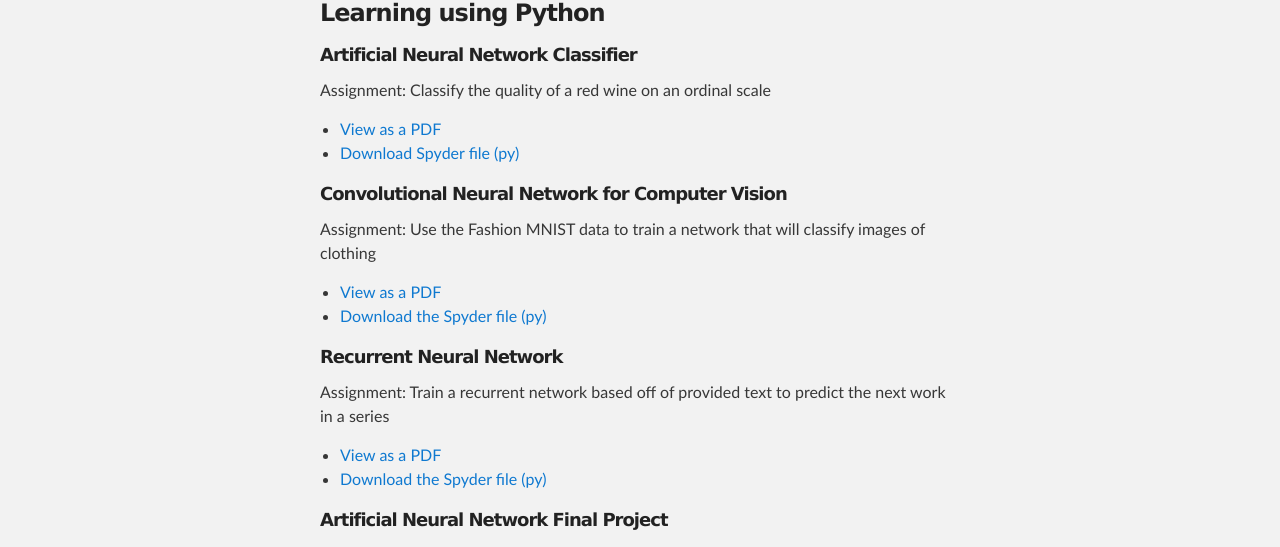
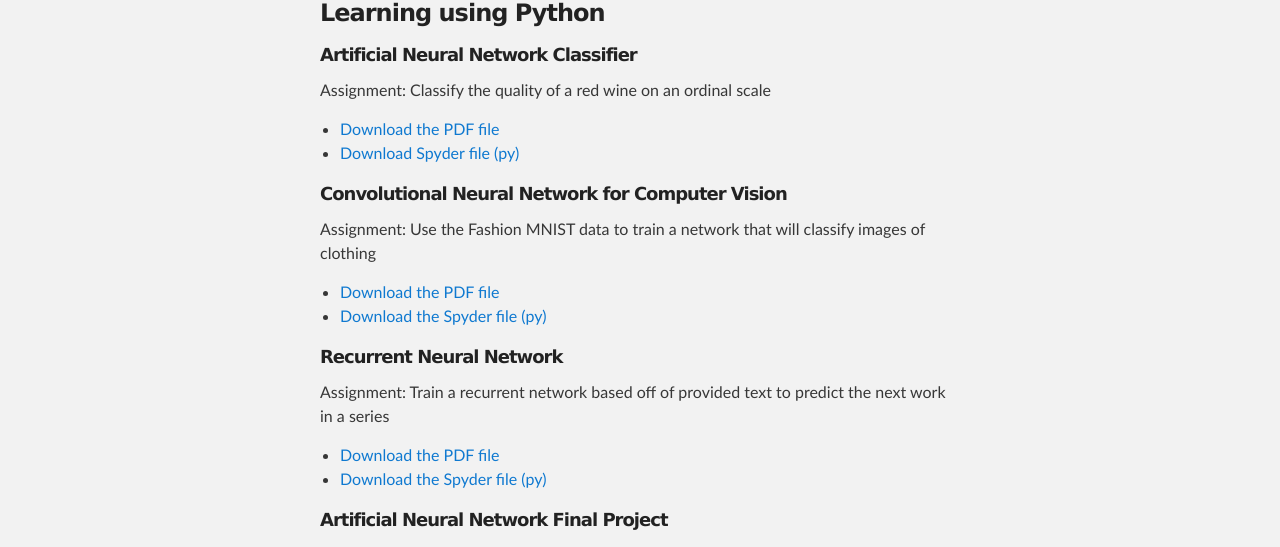
Before and after one commit to Cherylngo/cherylngo.github.io, a Jekyll site: the page built from AI/index.md, in a window 1280 px wide. Shown: the part 405-952 px from the top of the page. Built offline with Jekyll 4.4.1, drawn with Linux system fonts in a browser that asks for light colours; our own code applies the rules of GitHub Pages for plain Markdown files.

Commit message:
Update index.md

```diff
--- a/AI/index.md
+++ b/AI/index.md
@@ -1,6 +1,6 @@
 ---
 title: Course: Artificial Intelligence
-faculty: Professor Paul Blossom
+instructor: Professor Paul Blossom
 description: Fall 2019
 ---
 
@@ -9,17 +9,17 @@
 
 ##### Artificial Neural Network Classifier
 Assignment: Classify the quality of a red wine on an ordinal scale
-- [View as a PDF](CategoricalANNWriteup.pdf)
+- [Download the PDF file](CategoricalANNWriteup.pdf)
 - [Download Spyder file (py)](CategoricalANN.py)
 
 ##### Convolutional Neural Network for Computer Vision
 Assignment: Use the Fashion MNIST data to train a network that will classify images of clothing
-- [View as a PDF](ConvNetWriteup.pdf)
+- [Download the PDF file](ConvNetWriteup.pdf)
 - [Download the Spyder file (py)](ConvNet.py)
 
 ##### Recurrent Neural Network
 Assignment: Train a recurrent network based off of provided text to predict the next work in a series
-- [View as a PDF](RNNWriteup.pdf)
+- [Download the PDF file](RNNWriteup.pdf)
 - [Download the Spyder file (py)](RNN.py)
 
 ##### Artificial Neural Network Final Project
```
